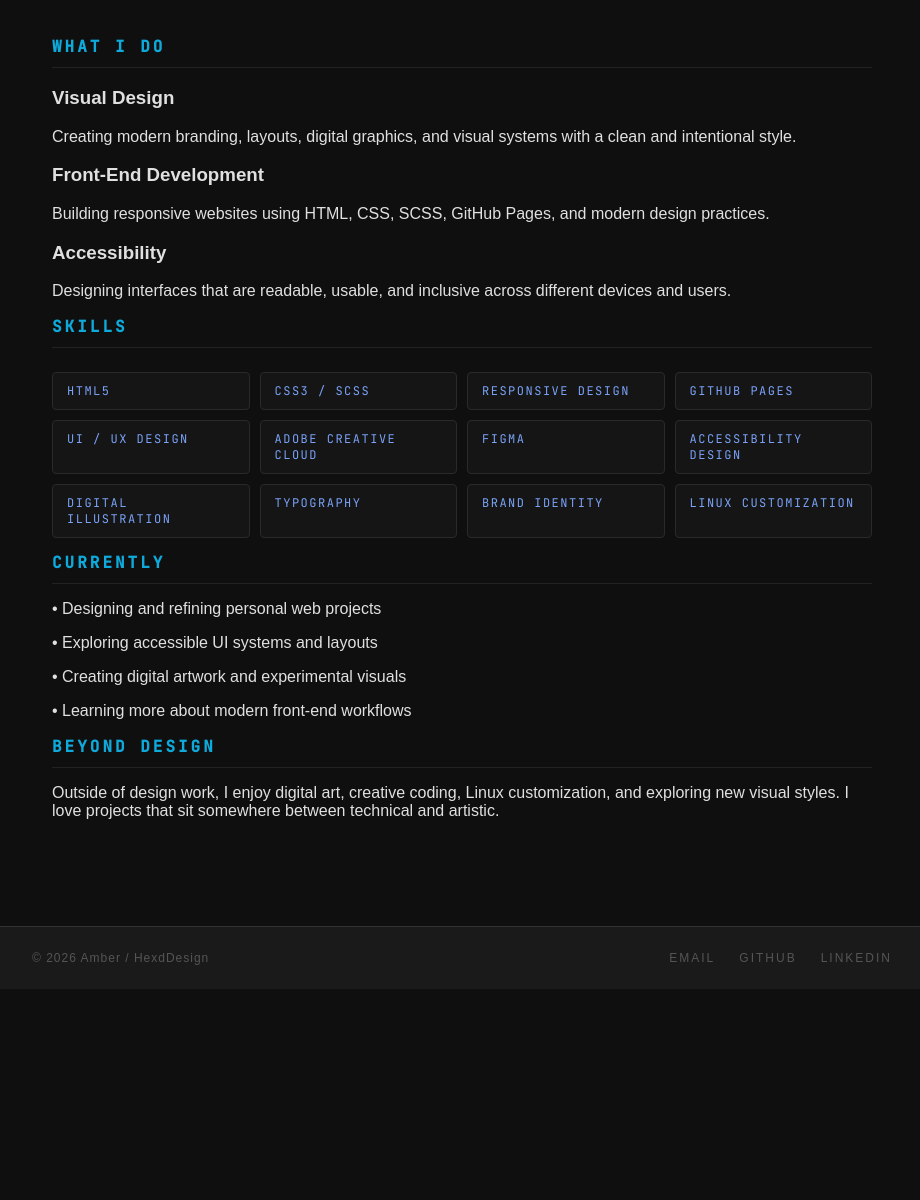
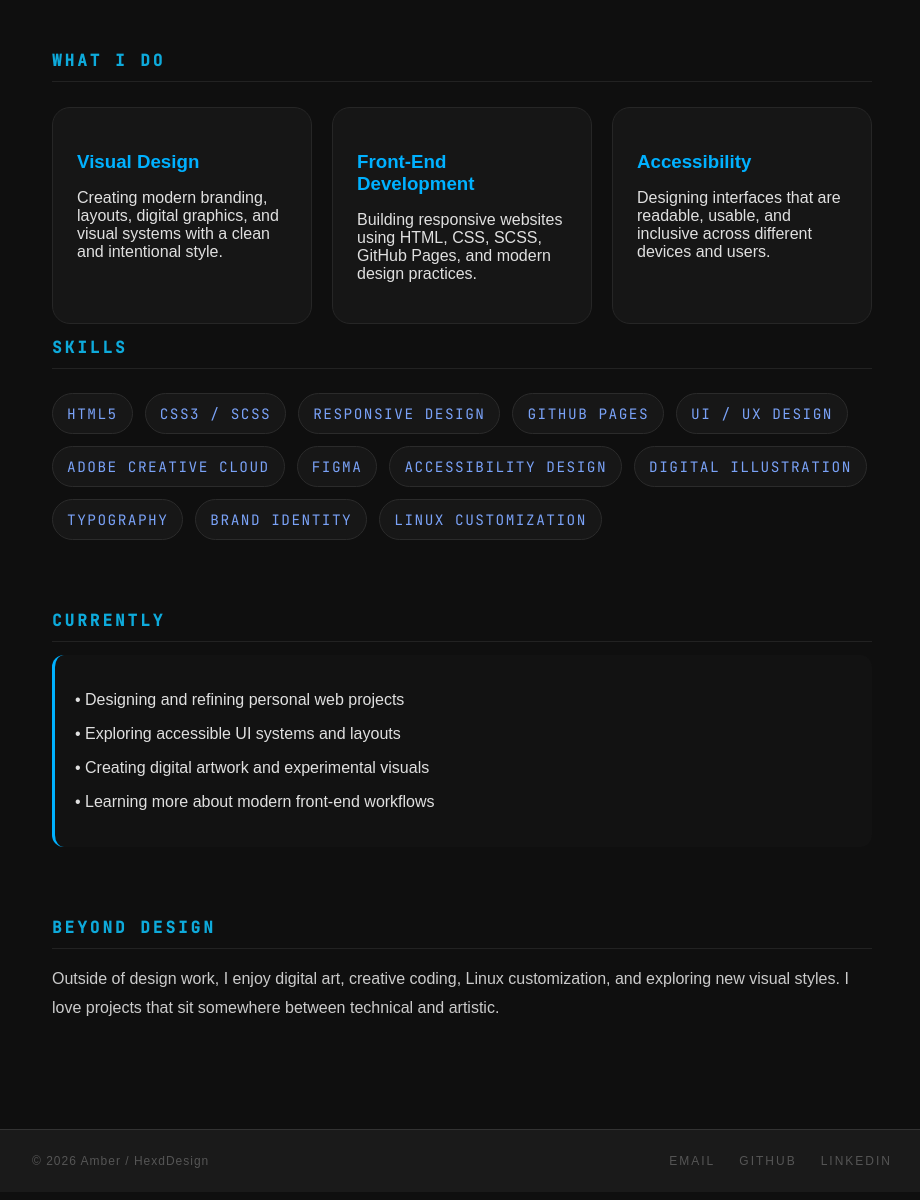
Before and after one commit to HexdDesign/hexddesign.github.io, a Jekyll site: the page built from about.markdown, in a window 1280 px wide. Shown: the part 776-1976 px from the top of the page, without its empty margins (178-1098 px from the left). Built offline with Jekyll 4.4.1, drawn with Linux system fonts in a browser that asks for light colours; some web fonts are replaced; before the commit the page ends 1773 px from its top, so only the background shows below that.

Commit message:
Update main.scss

```diff
--- a/assets/main.scss
+++ b/assets/main.scss
@@ -934,3 +934,64 @@ h1.post-title, h1.post-header {
   background: linear-gradient(90deg, #7aa2f7, #00cfff);
   border-radius: 2px;
 }
+
+.about-section {
+  margin-top: 70px;
+}
+
+.about-cards {
+  display: grid;
+  grid-template-columns: repeat(auto-fit, minmax(220px, 1fr));
+  gap: 20px;
+  margin-top: 25px;
+}
+
+.about-card {
+  background: #161616;
+  border: 1px solid #262626;
+  padding: 24px;
+  border-radius: 18px;
+  transition: 0.25s ease;
+}
+
+.about-card:hover {
+  transform: translateY(-4px);
+  border-color: #00b1ff;
+}
+
+.about-card h3 {
+  margin-bottom: 10px;
+  color: #00b1ff;
+}
+
+.currently-box {
+  background: #121212;
+  border-left: 3px solid #00b1ff;
+  padding: 20px;
+  border-radius: 12px;
+}
+
+.about-extra {
+  line-height: 1.8;
+  opacity: 0.9;
+}
+
+.skills-grid {
+  display: flex;
+  flex-wrap: wrap;
+  gap: 12px;
+}
+
+.skill-tag {
+  background: #171717;
+  border: 1px solid #2b2b2b;
+  padding: 10px 14px;
+  border-radius: 999px;
+  font-size: 0.9rem;
+  transition: 0.2s ease;
+}
+
+.skill-tag:hover {
+  border-color: #00b1ff;
+  transform: translateY(-2px);
+}
```
